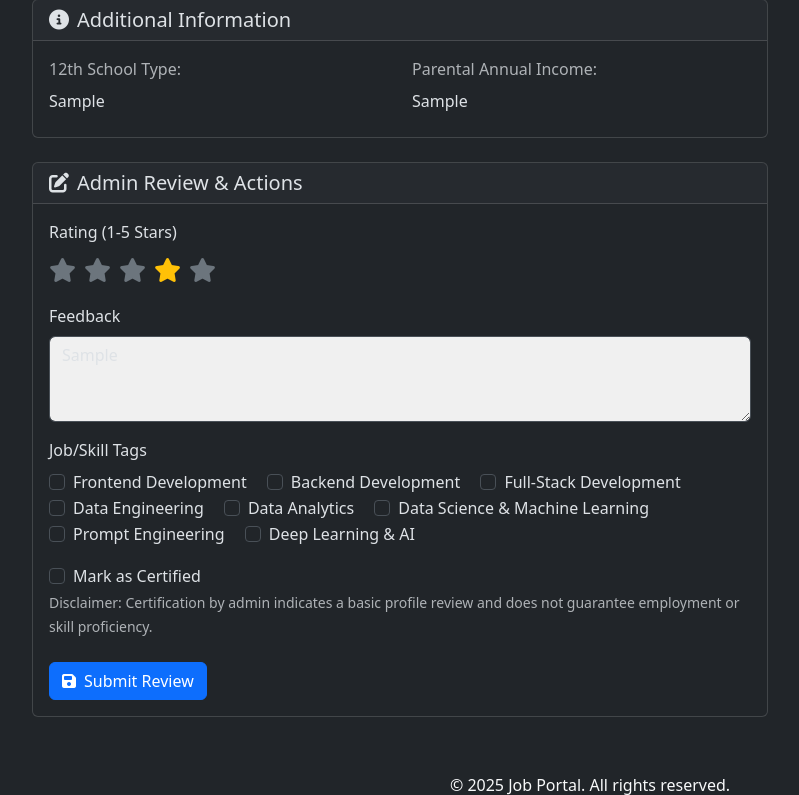
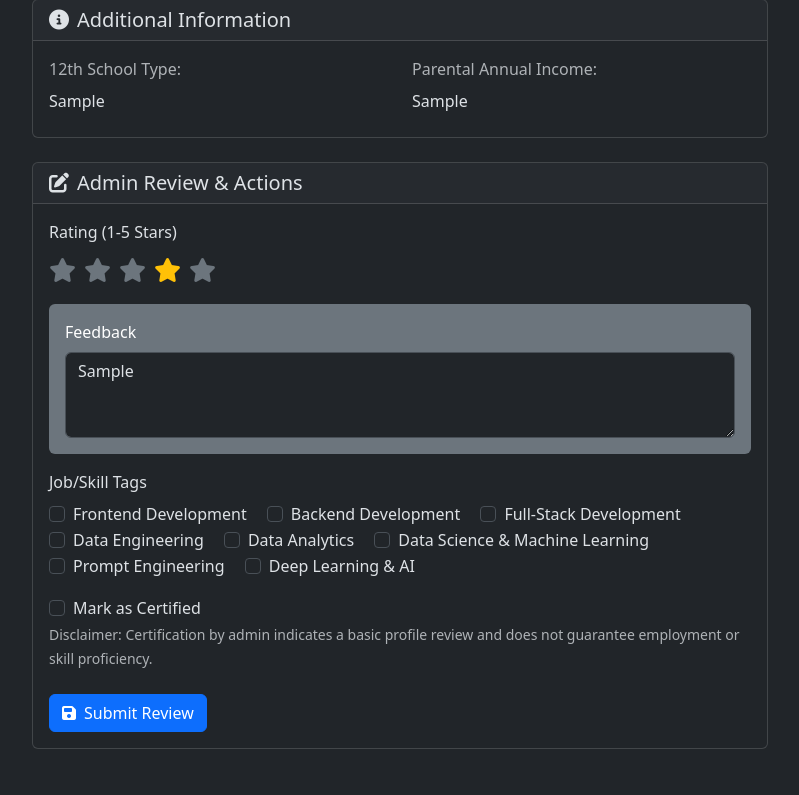
Before and after one commit to Disha-01-alt/Job-Portal, a Flask app: page /admin/candidate_detail/1 in a window 1280 px wide. Shown: the part 1294-2089 px from the top of the page, without its empty margins (50-849 px from the left). Run offline with Flask 3, Linux system fonts and the light colour scheme; the visitor is signed in with stand-in values (Sample User, id 1); a database or web service that is not in the repository returns one stand-in record (values such as "Sample title"); some libraries are stand-ins or nearby versions.

Commit message:
Update candidate_detail.html

```diff
--- a/templates/admin/candidate_detail.html
+++ b/templates/admin/candidate_detail.html
@@ -156,10 +156,12 @@
                                 {% endfor %}
                             </div>
                         </div>
-                        <div class="mb-3">
-                            <label for="feedback" class="form-label">Feedback</label>
-                            <textarea class="form-control" id="feedback" name="feedback" rows="3" placeholder="Provide feedback or internal notes..." style="background-color: #f0f0f0;">{{ candidate.get('admin_feedback', '') }}</textarea>
-                        </div>
+                        <div class="mb-3 p-3 bg-secondary rounded text-white">
+    <label for="feedback" class="form-label">Feedback</label>
+    <textarea class="form-control" id="feedback" name="feedback" rows="3"
+        placeholder="Provide feedback or internal notes...">{{ candidate.get('admin_feedback', '') }}</textarea>
+</div>
+
                         <div class="mb-3">
                             <label class="form-label">Job/Skill Tags</label>
                             <div>
```
